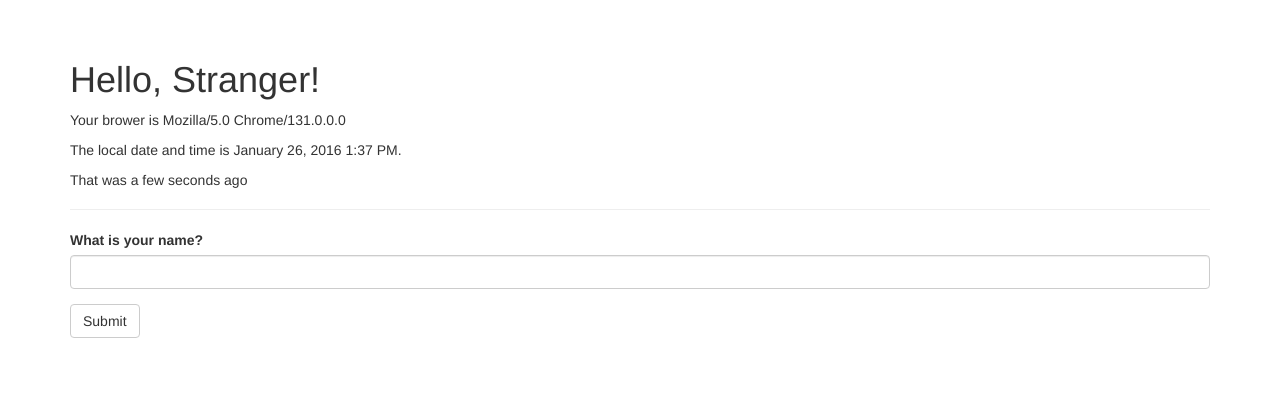
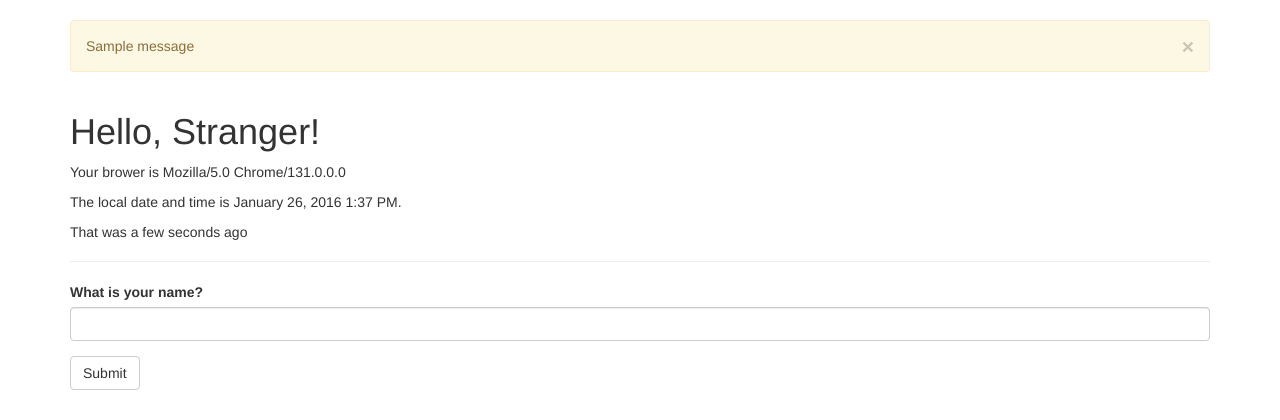
Before and after one commit to fengyc/flasky, a Flask app: page / in a window 1280 px wide. Shown: the part 52-472 px from the top of the page. Run offline with Flask 2, Linux system fonts and the light colour scheme; one stand-in notice (Sample message) is shown; some libraries are stand-ins or nearby versions.

Commit message:
add flask flash message

```diff
--- a/flasky/app.py
+++ b/flasky/app.py
@@ -1,7 +1,7 @@
 import datetime
 import hashlib
 
-from flask import Flask, request, render_template
+from flask import Flask, request, render_template, session, redirect, url_for, flash
 from flask.ext.bootstrap import Bootstrap
 from flask.ext.moment import Moment
 from flask.ext.wtf import Form
@@ -24,12 +24,18 @@ def index():
     form = NameForm()
     if form.validate_on_submit():
         name = form.name.data
+        old_name = session.get('name')
+        if old_name is not None and old_name != name:
+            flash('Look like you have changed you name!')
+        session['name'] = name
         form.name.data = ''
+        # post redirect to get pattern
+        return redirect(url_for('index'))
     return render_template('index.html',
                            user_agent=user_agent,
                            current_time=datetime.datetime.utcnow(),
                            form=form,
-                           name=name)
+                           name=session.get('name'))
 
 
 @app.route('/user/')
--- a/flasky/templates/base.html
+++ b/flasky/templates/base.html
@@ -31,6 +31,12 @@
 
 {% block content %}
 <div class="container">
+    {% for message in get_flashed_messages() %}
+    <div class="alert alert-warning">
+        <button type="button" class="close" data-dismiss="alert">&times;</button>
+        {{ message }}
+    </div>
+    {% endfor %}
     {% block page_content %}{% endblock %}
 </div>
 {% endblock %}
```
